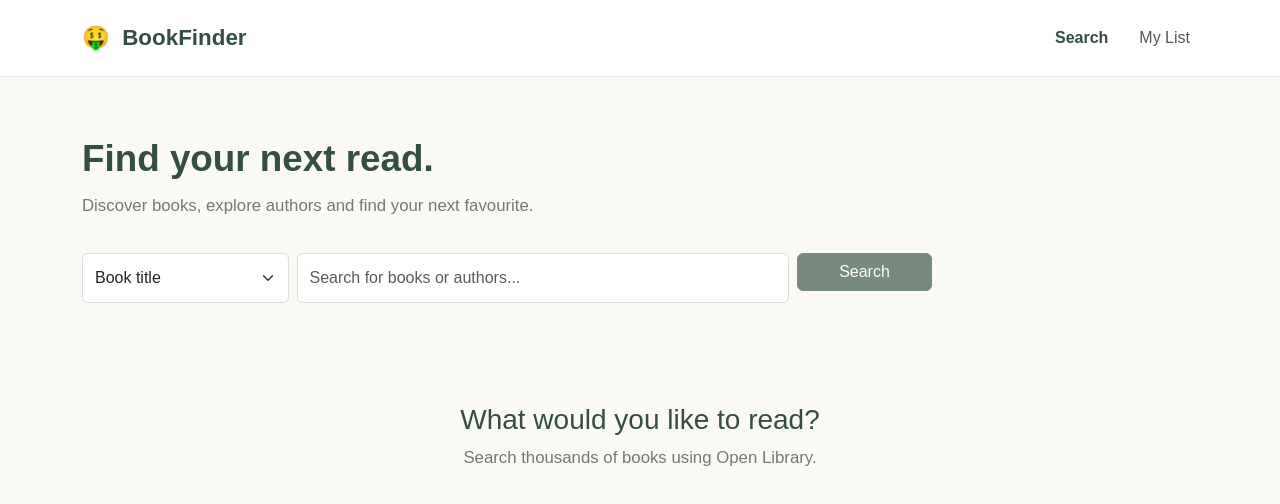
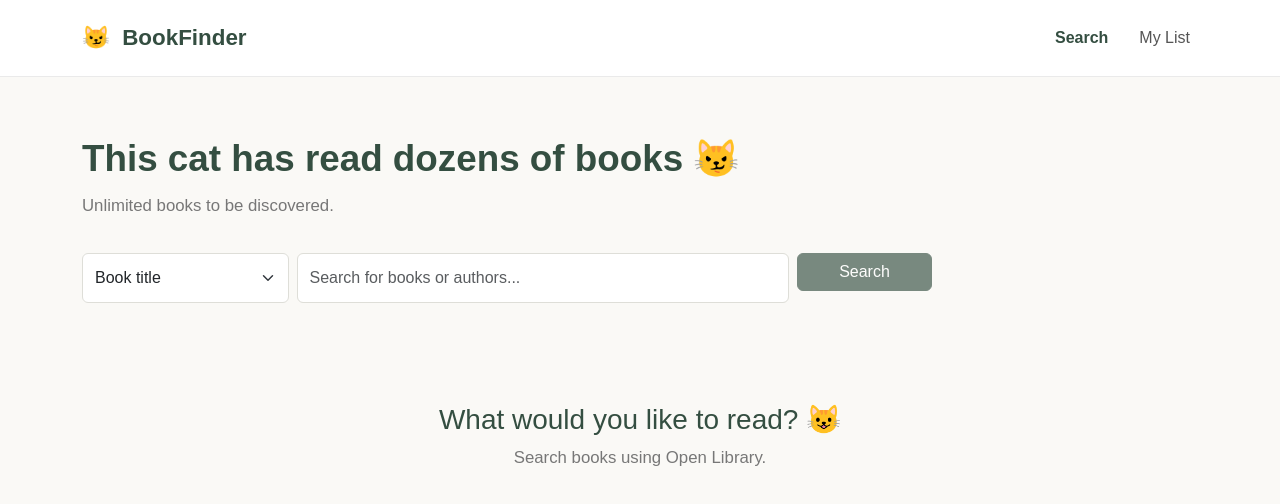
Before and after one commit to joojuho/BookFinder, a React (Vite) app: page / in a window 1280 px wide. Shown: the top 504 px of the page. Built offline with nearby package versions, Linux system fonts and the light colour scheme.

Commit message:
changed some text, rmeoved unused loading.jsx

```diff
--- a/index.html
+++ b/index.html
@@ -4,7 +4,7 @@
     <meta charset="UTF-8" />
     <link rel="icon" type="image/svg+xml" href="/favicon.svg" />
     <meta name="viewport" content="width=device-width, initial-scale=1.0" />
-    <title>reactsite</title>
+    <title>BookFinder 😼</title>
   </head>
   <body>
     <div id="root"></div>
--- a/src/components/NavBar.jsx
+++ b/src/components/NavBar.jsx
@@ -11,7 +11,7 @@ function Navbar() {
     <BootstrapNavbar expand="lg" className="app-navbar">
       <Container>
         <BootstrapNavbar.Brand as={Link} to="/" className="brand">
-          <span className="brand-icon">🤑</span> BookFinder
+          <span className="brand-icon">😼</span> BookFinder
         </BootstrapNavbar.Brand>
 
         <BootstrapNavbar.Toggle aria-controls="main-navbar" />
--- a/src/pages/Search.jsx
+++ b/src/pages/Search.jsx
@@ -48,9 +48,9 @@ function Search() {
 
       {/* Page heading */}
       <div className="search-heading">
-        <h1>Find your next read.</h1>
+        <h1>This cat has read dozens of books 😼</h1>
         <p>
-          Discover books, explore authors and find your next favourite.
+          Unlimited books to be discovered.
         </p>
       </div>
 
@@ -140,8 +140,8 @@ function Search() {
       {/* Initial message */}
       {!hasSearched && (
         <div className="search-placeholder text-center">
-          <h3>What would you like to read?</h3>
-          <p>Search thousands of books using Open Library.</p>
+          <h3>What would you like to read? 😺</h3>
+          <p>Search books using Open Library.</p>
         </div>
       )}
 
```
Also changed, not shown: src/components/Loading.jsx (deleted).
